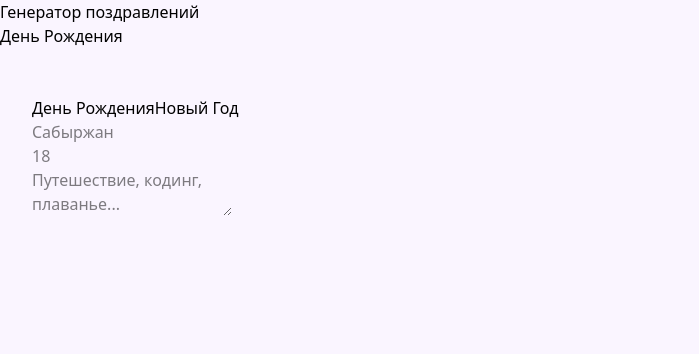
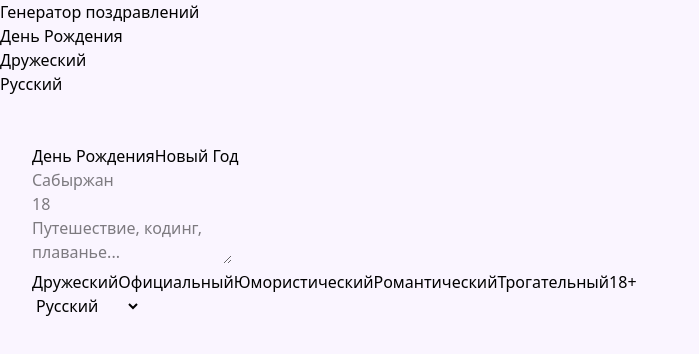
Before and after one commit to sabyrka66/greeting-lab-react, a React (Vite) app: page / in a window 1280 px wide. Shown: the top 354 px of the page, without its empty margins (0-699 px from the left). Built offline with nearby package versions, Linux system fonts and the light colour scheme.

Commit message:
feat: settings block (#5)

```diff
--- a/src/App.tsx
+++ b/src/App.tsx
@@ -1,5 +1,6 @@
 import { useState } from 'react'
-import { OccasionType } from './types'
+import { type LanguageType, OccasionType, ToneType } from './types'
+import { LANGUAGES } from './constants'
 
 export const App = () => {
   const [occasion, setOccasion] = useState<OccasionType>(OccasionType.BIRTHDAY)
@@ -8,6 +9,10 @@ export const App = () => {
   const [age, setAge] = useState<string>('')
 
   const [interests, setInterests] = useState<string>('')
+
+  const [tone, setTone] = useState<ToneType>(ToneType.FRIENDLY)
+
+  const [language, setLanguage] = useState<LanguageType>('Русский')
 
   return (
     <div className="min-h-screen bg-[#faf5ff]">
@@ -20,6 +25,10 @@ export const App = () => {
         <p>{age}</p>
 
         <p>{interests}</p>
+
+        <p>{tone}</p>
+
+        <p>{language}</p>
       </div>
 
       <main className="container mx-auto px-4 sm:px-6 lg:px-8 py-8 sm:py-12">
@@ -51,6 +60,22 @@ export const App = () => {
               onChange={(e) => setInterests(e.target.value)}
             ></textarea>
           </div>
+
+          <div>
+            {Object.values(ToneType).map(tone => (
+              <button key={tone} onClick={() => setTone(tone)}>{tone}</button>
+            ))}
+          </div>
+
+          <div>
+            <select value={language} onChange={(e) => setLanguage(e.target.value as LanguageType)}>
+              {LANGUAGES.map(language => (
+                <option key={language} value={language}>
+                  {language}
+                </option>
+              ))}
+            </select>
+          </div>
         </div>
       </main>
     </div>
--- /dev/null
+++ b/src/constants/index.ts
@@ -0,0 +1,3 @@
+import type { LanguageType } from '../types'
+
+export const LANGUAGES: LanguageType[] = ['Русский', 'Беларуская', 'English', 'Deutsch', 'Español', 'Français']
--- a/src/types/index.ts
+++ b/src/types/index.ts
@@ -4,3 +4,16 @@ export const OccasionType = {
 } as const
 
 export type OccasionType = (typeof OccasionType)[keyof typeof OccasionType]
+
+export const ToneType = {
+  FRIENDLY: 'Дружеский',
+  OFFICIAL: 'Официальный',
+  HUMOROUS: 'Юмористический',
+  ROMANTIC: 'Романтический',
+  TOUCHING: 'Трогательный',
+  ADULT: '18+',
+} as const
+
+export type ToneType = (typeof ToneType)[keyof typeof ToneType]
+
+export type LanguageType = 'Русский' | 'Беларуская' | 'English' | 'Deutsch' | 'Español' | 'Français'
```
